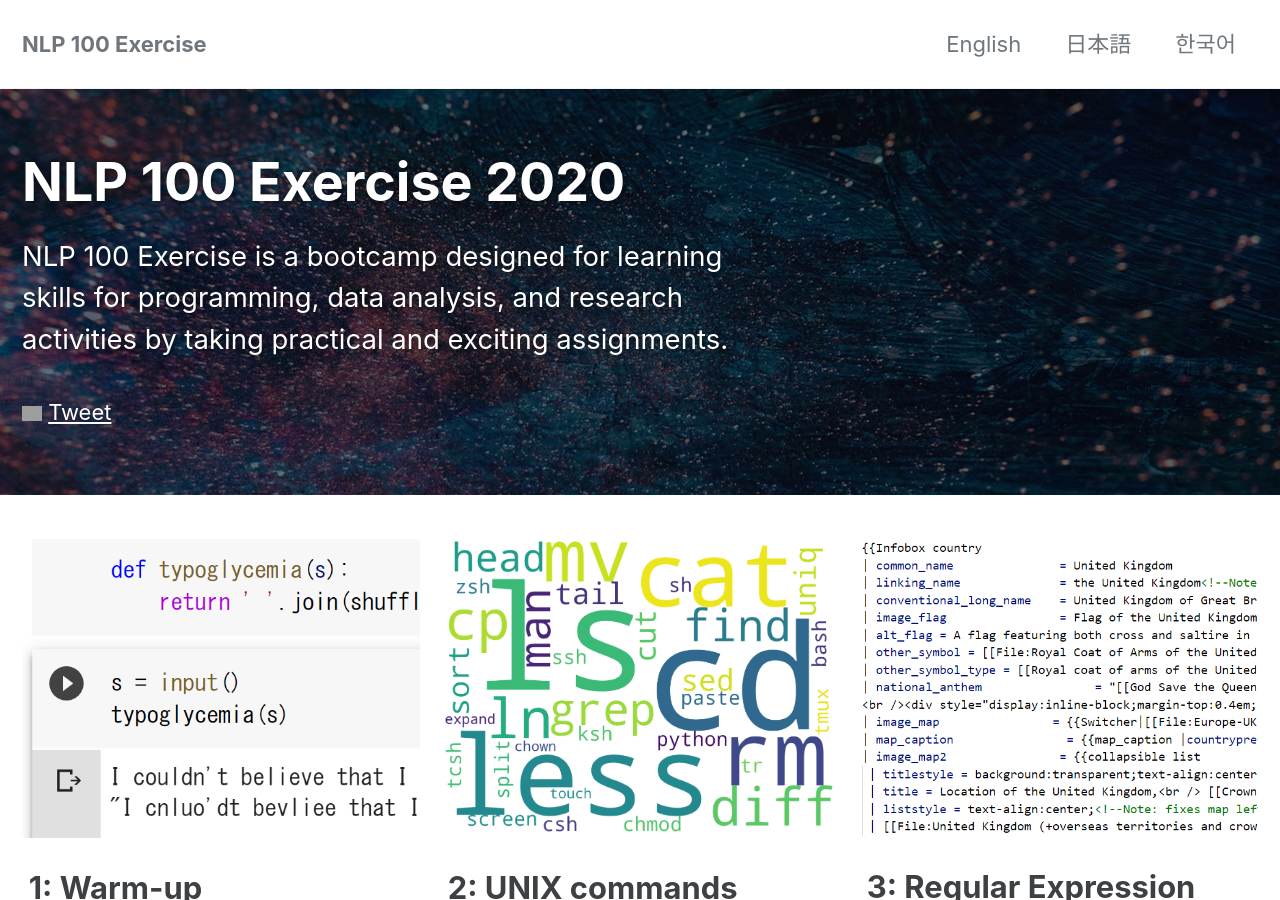
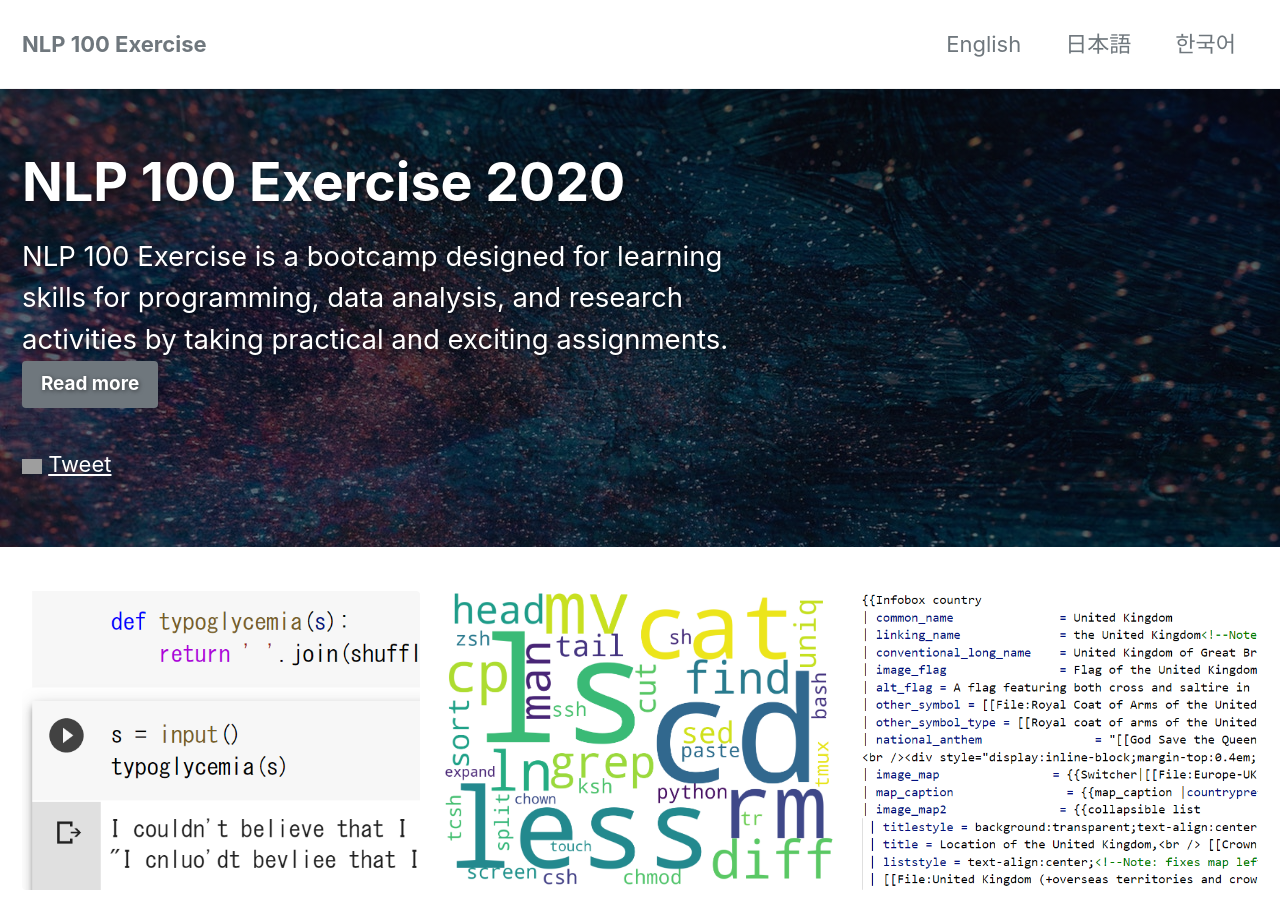
Before and after one commit to nlp100/nlp100.github.io, a Jekyll site: the page built from en/index.md, in a window 1280 px wide and 900 px high. Built offline with Jekyll 4.4.1, drawn with Linux system fonts in a browser that asks for light colours; cached includes are drawn as plain includes; nearby versions of some CDN libraries; comment, search, counter and statistics services are not loaded; some of the changed text lies outside the part shown; grey boxes are pictures that could not be loaded.

Commit message:
Show "read more" button in the header.

```diff
--- a/en/index.md
+++ b/en/index.md
@@ -1,14 +1,14 @@
 ---
 title: "NLP 100 Exercise 2020"
 lang: en
-date: 2020-06-05 22:30:37 +0900
+date: 2020-06-06 11:57:06 +0900
 layout: splash
 header:
   overlay_color: "#000"
   overlay_filter: "0.5"
   og_image: /assets/images/nlp100.jpg
   overlay_image: /assets/images/blue-and-red-galaxy-artwork-1629236.jpg
-excerpt: "NLP 100 Exercise is a bootcamp designed for learning skills for programming, data analysis, and research activities by taking practical and exciting assignments."
+excerpt: "NLP 100 Exercise is a bootcamp designed for learning skills for programming, data analysis, and research activities by taking practical and exciting assignments. [Read more](about.html){: .btn .btn--primary .btn--small}"
 button_html: |
   <a href="https://b.hatena.ne.jp/entry/" class="hatena-bookmark-button" data-hatena-bookmark-layout="basic-label-counter" data-hatena-bookmark-lang="en" title="このエントリーをはてなブックマークに追加"><img src="https://b.st-hatena.com/images/v4/public/entry-button/button-only@2x.png" alt="このエントリーをはてなブックマークに追加" width="20" height="20" style="border: none;" /></a> <a class="twitter-share-button" href="https://twitter.com/intent/tweet">Tweet</a> <div class="fb-like" data-href="https://nlp100.github.io/en/" data-width="" data-layout="button_count" data-action="like" data-size="small" data-share="true"></div>
 script_html: |
@@ -89,5 +89,3 @@ feature_row:
 ---
 
 {% include feature_row %}
-
-<p class="text-center"><a href="about.html" class="btn btn--primary">About NLP 100 Exercise</a></p>
```
